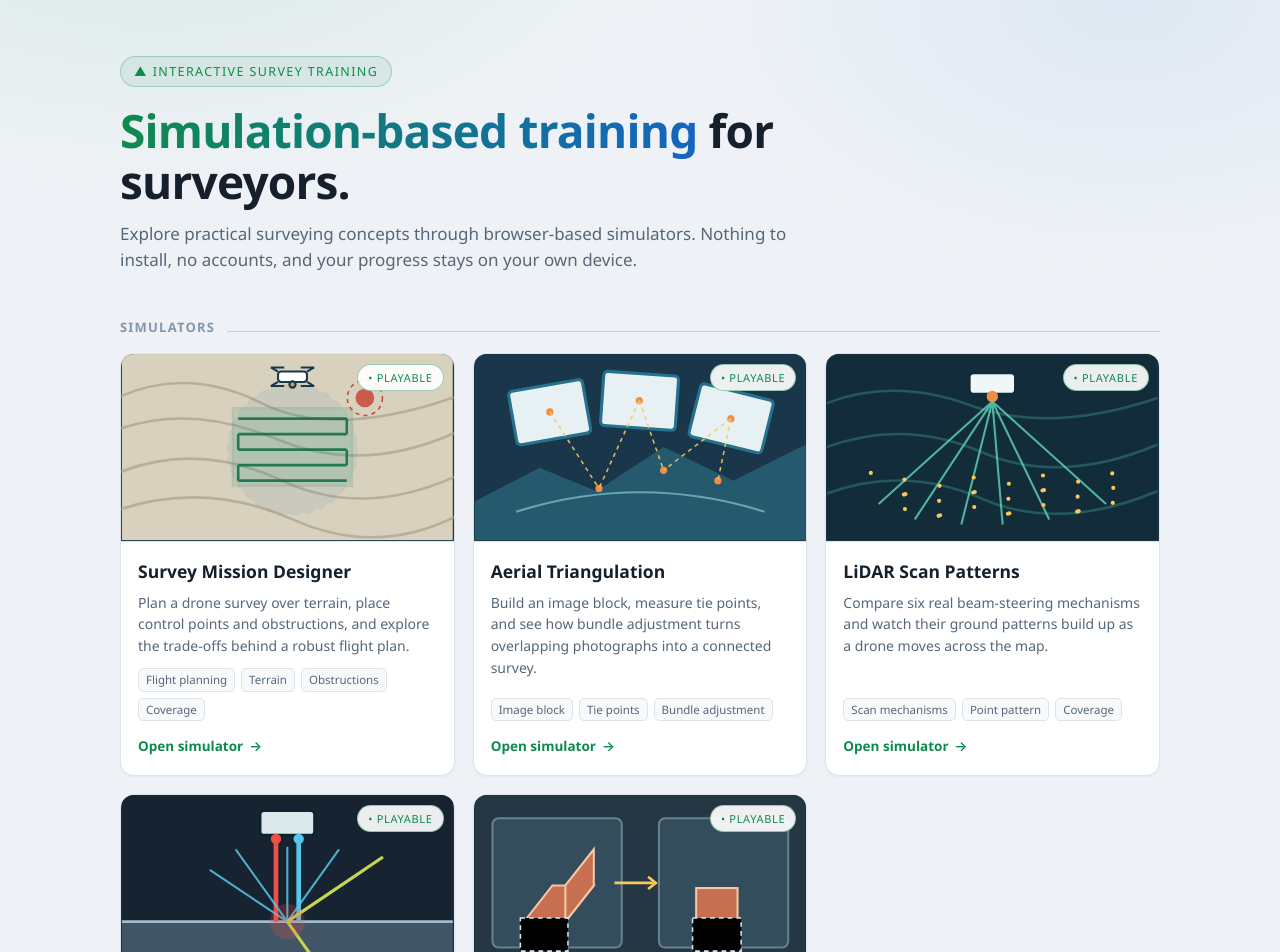
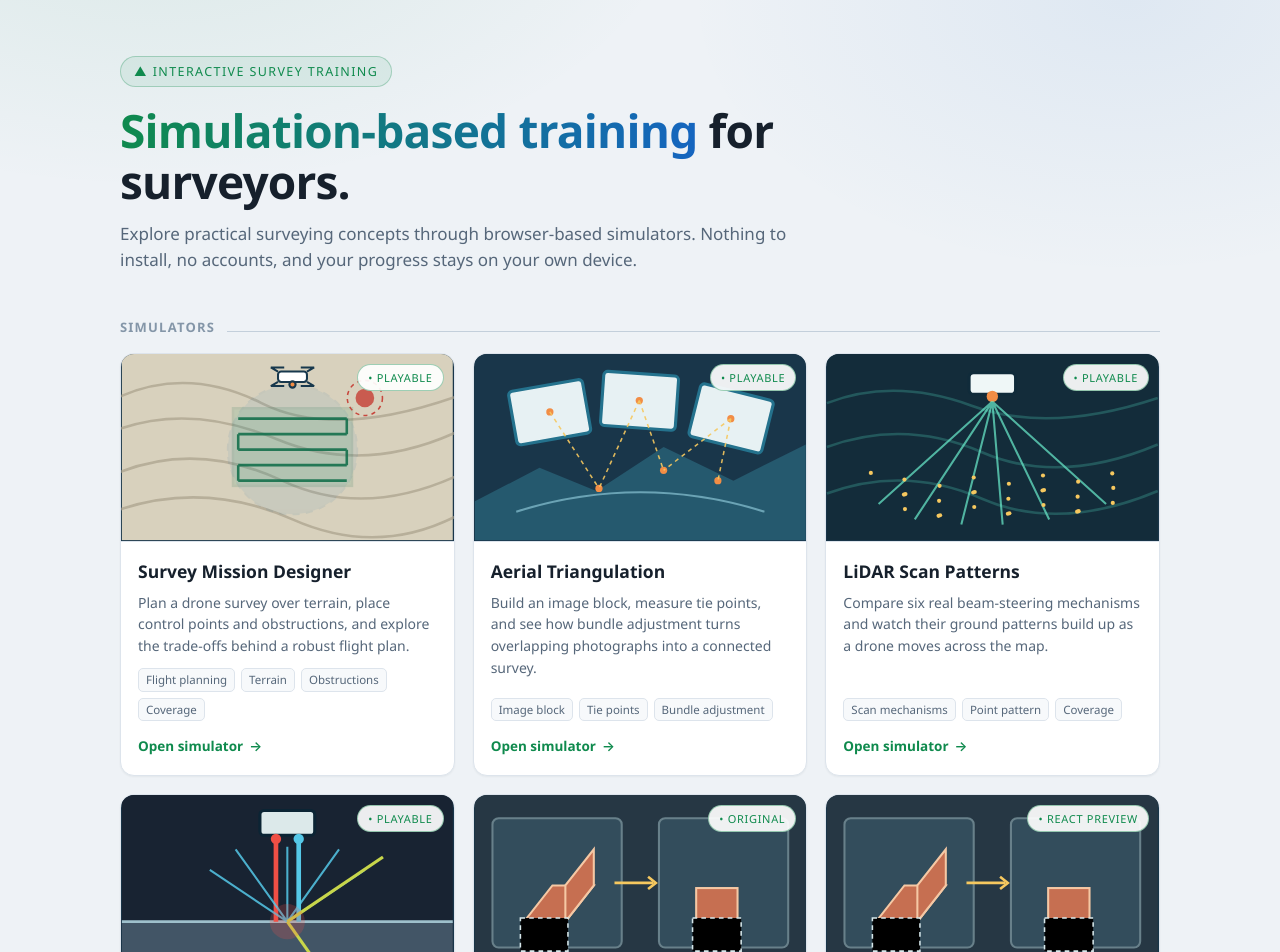
Before and after one commit to opensourcegis/Simulations, a React (Vite) app: page / in a window 1280 px wide. Shown: the top 952 px of the page. Built offline with nearby package versions, Linux system fonts and the light colour scheme.

Commit message:
Add side-by-side React simulation card

```diff
--- a/src/App.jsx
+++ b/src/App.jsx
@@ -5,7 +5,8 @@ const simulators = [
   { title: 'Aerial Triangulation', description: 'Build an image block, measure tie points, and see how bundle adjustment turns overlapping photographs into a connected survey.', tags: ['Image block', 'Tie points', 'Bundle adjustment'], path: 'games/aerial-triangulation/', kind: 'triangulation' },
   { title: 'LiDAR Scan Patterns', description: 'Compare six real beam-steering mechanisms and watch their ground patterns build up as a drone moves across the map.', tags: ['Scan mechanisms', 'Point pattern', 'Coverage'], path: 'games/lidar-scanning/', kind: 'scanning' },
   { title: 'Beam & Target Interaction', description: 'Follow a laser pulse through reflection, absorption, transmission, and scatter across different surfaces and targets.', tags: ['Energy balance', 'Signal strength', 'Multi-return'], path: 'games/lidar-interaction/', kind: 'interaction' },
-  { title: 'True Ortho-Rectification', description: 'Probe relief displacement and project buildings onto a datum to understand how true orthophotos remove lean and occlusions.', tags: ['Relief displacement', 'DSM vs DTM', 'True ortho'], path: '?simulation=ortho', kind: 'ortho' },
+  { title: 'True Ortho-Rectification', description: 'Probe relief displacement and project buildings onto a datum to understand how true orthophotos remove lean and occlusions.', tags: ['Relief displacement', 'DSM vs DTM', 'True ortho'], path: 'games/ortho-rectification/', kind: 'ortho', status: 'Original' },
+  { title: 'True Ortho-Rectification — React', description: 'React migration workspace for the same rectification renderer, with the original interaction model preserved while the engine is split into React modules.', tags: ['React migration', 'Canvas engine', 'DSM vs DTM'], path: '?simulation=ortho', kind: 'ortho', status: 'React preview' },
 ];
 
 function Thumbnail({ kind }) {
@@ -17,7 +18,7 @@ function Thumbnail({ kind }) {
 }
 
 function SimulatorCard({ simulator }) {
-  return <a className="card" href={simulator.path}><div className="thumb"><Thumbnail kind={simulator.kind} /><span className="pill live">&bull; Playable</span></div><div className="card-body"><h3>{simulator.title}</h3><p>{simulator.description}</p><div className="tags">{simulator.tags.map((tag) => <span className="tag" key={tag}>{tag}</span>)}</div><span className="go">Open simulator <span className="arrow">&rarr;</span></span></div></a>;
+  return <a className="card" href={simulator.path}><div className="thumb"><Thumbnail kind={simulator.kind} /><span className="pill live">&bull; {simulator.status || 'Playable'}</span></div><div className="card-body"><h3>{simulator.title}</h3><p>{simulator.description}</p><div className="tags">{simulator.tags.map((tag) => <span className="tag" key={tag}>{tag}</span>)}</div><span className="go">Open simulator <span className="arrow">&rarr;</span></span></div></a>;
 }
 
 export default function App() {
```
